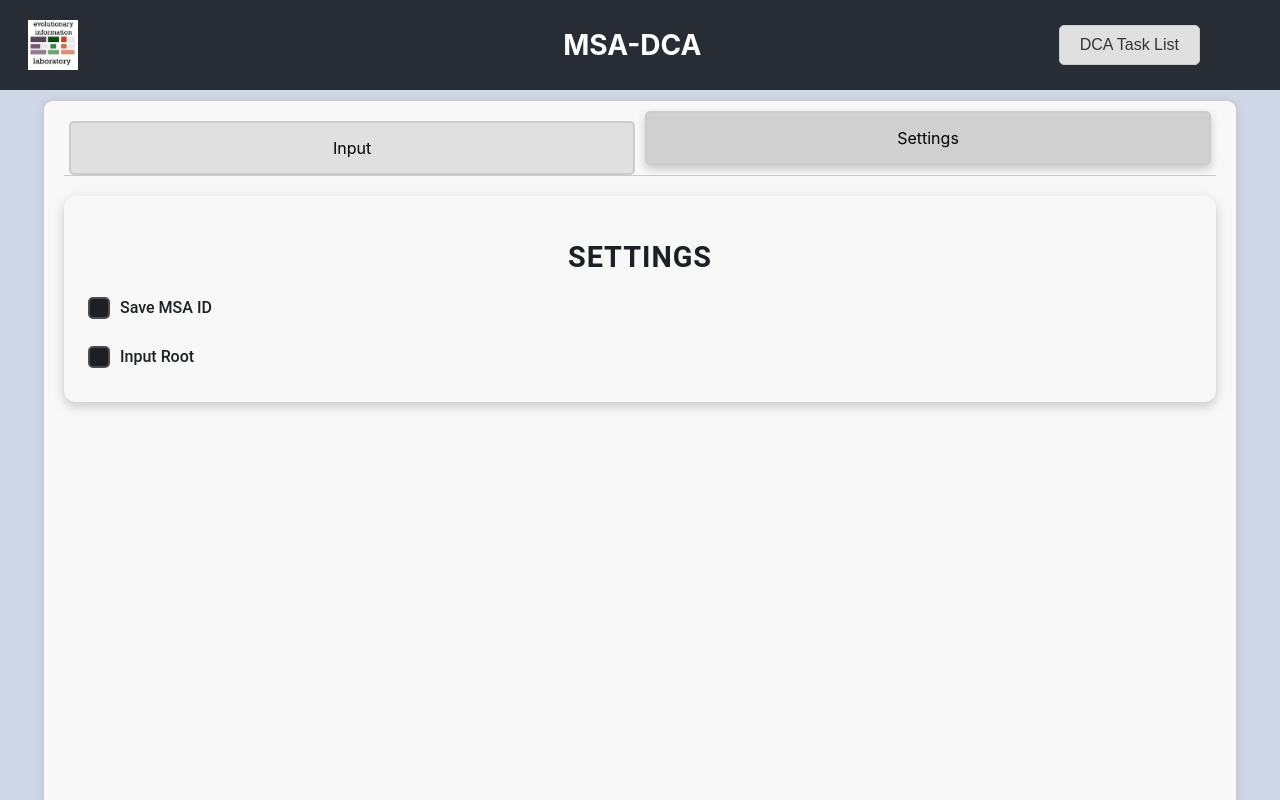
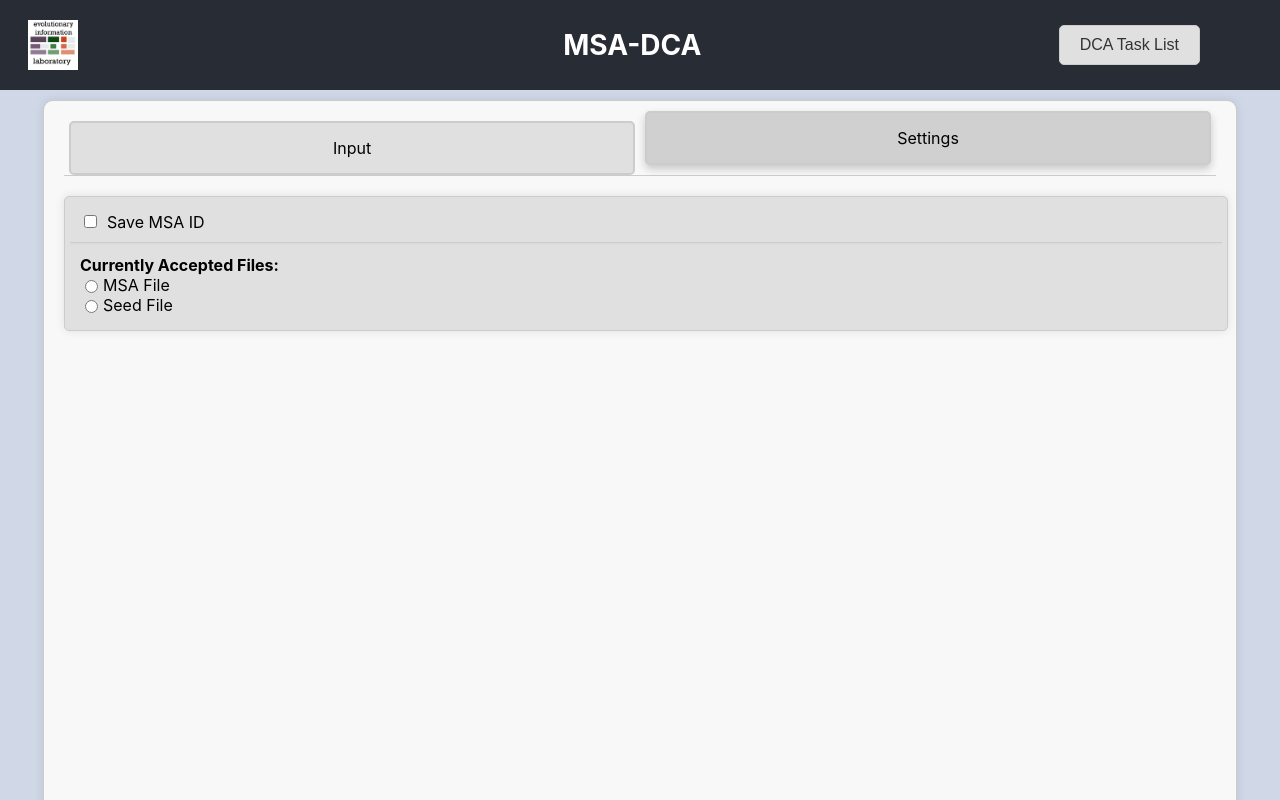
Before and after one commit to utdal/dcaServerFrontend, a React (Create React App) app: page /coevolving-pairs in a window 1280 px wide. Both pictures are taken after a click on the element "Settings". Built offline with nearby package versions, Linux system fonts and the light colour scheme.

Commit message:
Nicholas fixes

```diff
--- a/src/pages/CoevolvingPairs.js
+++ b/src/pages/CoevolvingPairs.js
@@ -1,3 +1,4 @@
+
 import React, { useState, useRef } from 'react';
 import HomeButton from '../components/HomeButton';
 import { generateMsa, computeDca } from '../backend/api';
@@ -507,106 +508,49 @@ return (
         </>
       )}
       {activeTab === 'Tab2' && (
-
-        <div style={{
-            background: '#E5E5E52',
-            borderRadius: '12px',
-            padding: '20px',
-            marginBottom: '20px',
-            boxShadow: '0px 4px 12px rgba(0, 0, 0, 0.2)',
-            color: '#f0f0f0',
-            fontFamily: "'Roboto', sans-serif"
-        }}>
-            <h2 style={{
-                fontSize: '1.8rem',
-                color: '#1c1f24',
-                marginBottom: '10px',
-                textTransform: 'uppercase',
-                letterSpacing: '1px',
-                fontWeight: 'bold'
-            }}>
-                Settings
-            </h2>
-
-            <div style={{ overflowY: 'auto', maxHeight: '400px' }}>
-                <div style={{
-                    display: 'flex',
-                    alignItems: 'center',
-                    padding: '10px 0',
-                    borderBottom: '1px solid rgba(255, 255, 255, 0.2)'
-                }}>
+        <div style={styles.settingsMenu}>
+          <div
+            style={styles.settingsOption}
+            onClick={handleSaveMsaIdChange}
+          >
             <input
               type="checkbox"
-                        id="option1"
-                        style={{
-                            WebkitAppearance: 'none',
-                            appearance: 'none',
-                            backgroundColor: '#1c1f24',
-                            border: '2px solid #4d4d4d',
-                            padding: '9px',
-                            borderRadius: '5px',
-                            cursor: 'pointer',
-                            marginRight: '10px',
-                            transition: 'all 0.3s ease'
-                        }}
-                        onClick={(e) => e.target.style.backgroundColor = e.target.checked ? '#4caf50' : '#2c3036'}
+              id="saveMsaId"
+              name="saveMsaId"
+              checked={saveMsaId}
+              readOnly
+              style={styles.checkbox}
             />
-                    <label
-                        htmlFor="option1"
-                        style={{
-                            color: '#1c1f24',
-                            fontSize: '1rem',
-                            fontWeight: '500',
-                            transition: 'color 0.3s ease'
-                        }}
-                        onMouseOver={(e) => e.target.style.color = '#4caf50'}
-                        onMouseOut={(e) => e.target.style.color = '#1c1f24'}
-                        onClick={handleSaveMsaIdChange}
-                    >
-                        Save MSA ID
+            <label htmlFor="saveMsaId" style={styles.checkboxLabel}>Save MSA ID</label>
+          </div>
+          <div style={{ marginTop: '0px', padding: '10px', borderTop: '2px solid #ddd' }}>
+            <span style={{ fontWeight: 'bold', marginRight: '10px' }}>Currently Accepted Files:</span>
+            <label style={{ marginRight: '20px', display: 'flex', alignItems: 'center' }}>
+              <input
+                type="radio"
+                name="fileType"
+                value="MSA"
+                checked={selectedFileTypes.MSA}
+                onChange={() => handleFileTypeChange('MSA')}
+                style={{ marginRight: '5px' }}
+              />
+              MSA File
             </label>
-                </div>
-
-                <div style={{
-                    display: 'flex',
-                    alignItems: 'center',
-                    padding: '10px 0',
-                    borderBottom: '1px solid rgba(255, 255, 255, 0.2)'
-                }}>
+            <label style={{ display: 'flex', alignItems: 'center' }}>
               <input
-                        type="checkbox"
-                        id="option2"
-                        style={{
-                            WebkitAppearance: 'none',
-                            appearance: 'none',
-                            backgroundColor: '#1c1f24',
-                            border: '2px solid #4d4d4d',
-                            padding: '9px',
-                            borderRadius: '5px',
-                            cursor: 'pointer',
-                            marginRight: '10px',
-                            transition: 'all 0.3s ease'
-                        }}
-                        onClick={(e) => e.target.style.backgroundColor = e.target.checked ? '#4caf50' : '#2c3036'}
+                type="radio"
+                name="fileType"
+                value="Seed"
+                checked={selectedFileTypes.Seed}
+                onChange={() => handleFileTypeChange('Seed')}
+                style={{ marginRight: '5px' }}
               />
-                    <label
-                        htmlFor="option2"
-                        style={{
-                            color: '#1c1f24',
-                            fontSize: '1rem',
-                            fontWeight: '500',
-                            transition: 'color 0.3s ease'
-                        }}
-                        onMouseOver={(e) => e.target.style.color = '#4caf50'}
-                        onMouseOut={(e) => e.target.style.color = '#1c1f24'}
-                    >
-                        Input Root
+              Seed File
             </label>
           </div>
         </div>
+      )}
     </div>
-)}
-
     {showModal && (
       <>
         <div style={styles.modalOverlay} onClick={handleCancel}></div>
@@ -630,7 +574,6 @@ return (
         </>
       )}
     </div>
-    </div>
   );
 };
 
```
Lines whose indentation alone changed are shown as unchanged.
